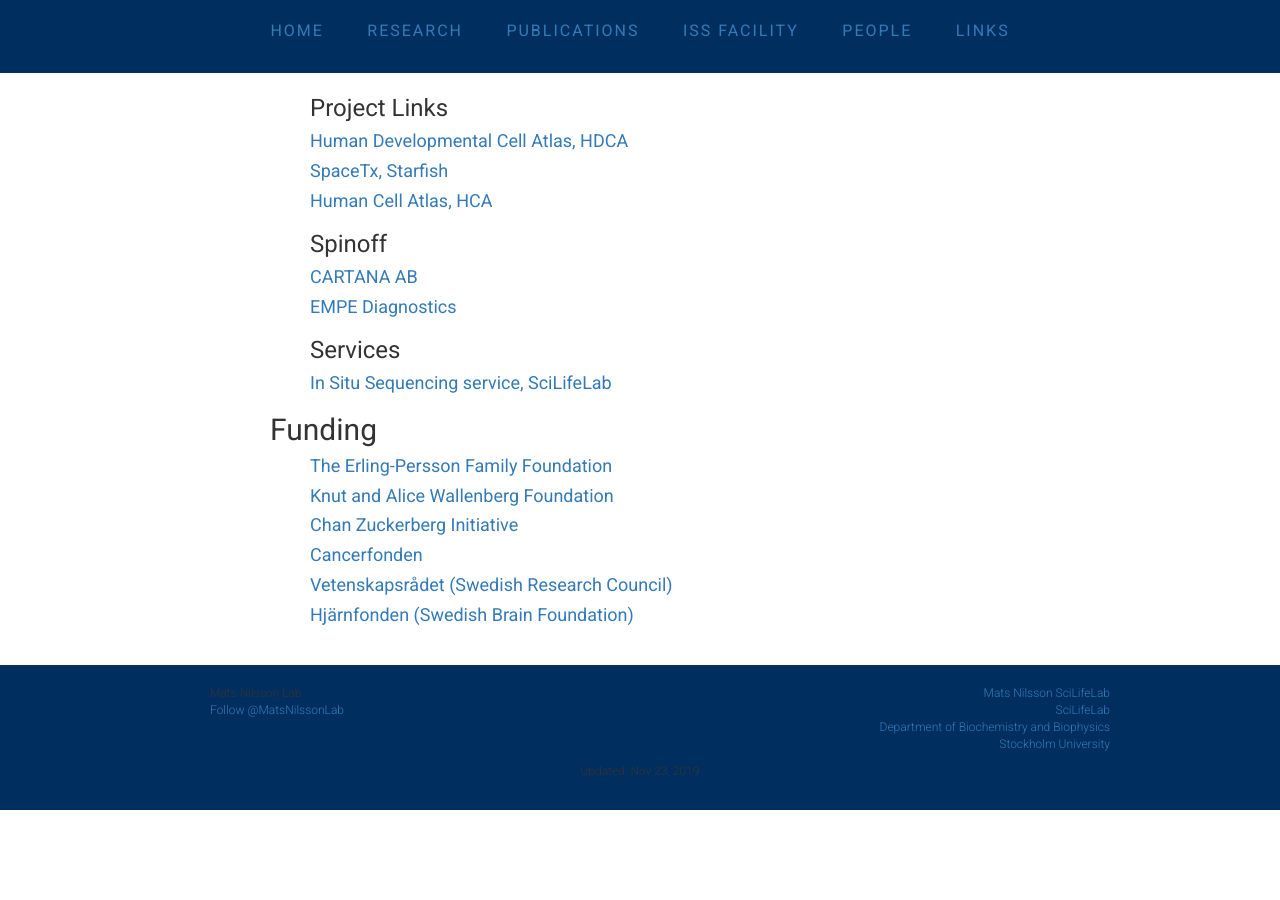
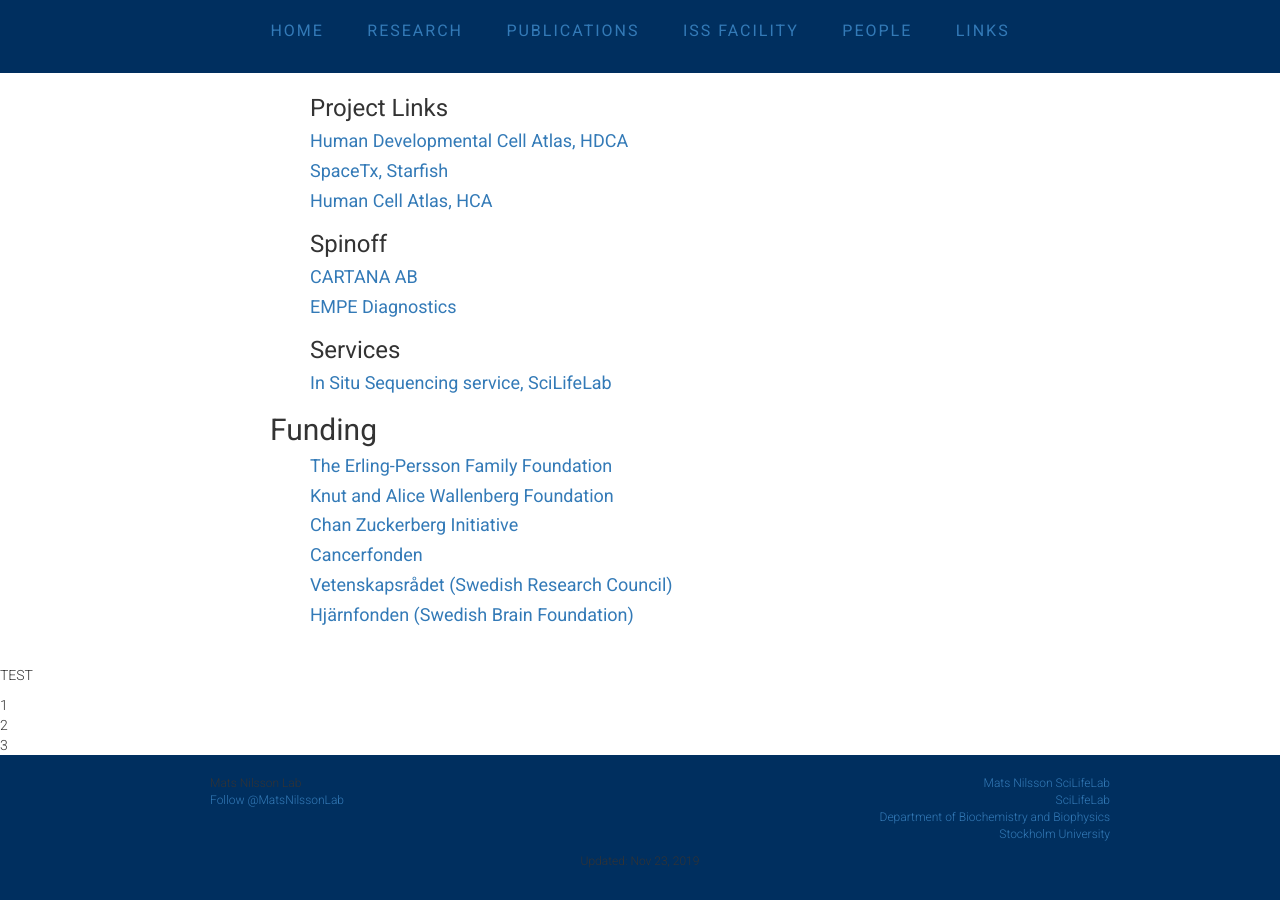
Before and after one commit to flintott/NilssonLab, a Jekyll site: the page links/index.html, which Jekyll copies as it is, in a window 1280 px wide and 900 px high, scrolled down 704 px. Built offline with Jekyll 4.4.1, drawn with Linux system fonts in a browser that asks for light colours; comment, search, counter and statistics services are not loaded; before the commit the page ends 1514 px from its top, so only the background shows below that.

Commit message:
Update index.html

```diff
--- a/links/index.html
+++ b/links/index.html
@@ -85,6 +85,16 @@
     </div>
 
 
+
+<p>TEST</p>
+	  <div class="flex-container">
+  <div>1</div>
+  <div>2</div>
+  <div>3</div>
+</div>
+
+
+
 <!-- Footer section -->
 
   <footer class="footer">
```
